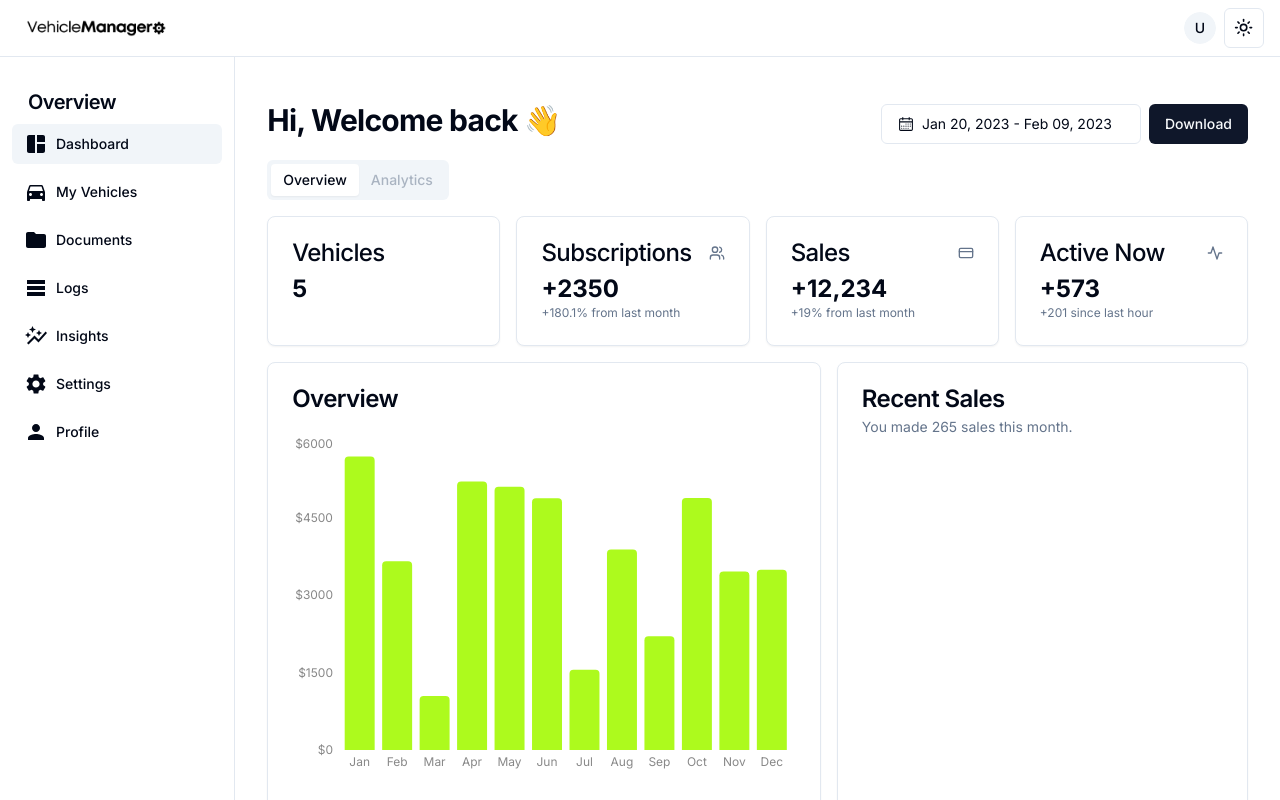
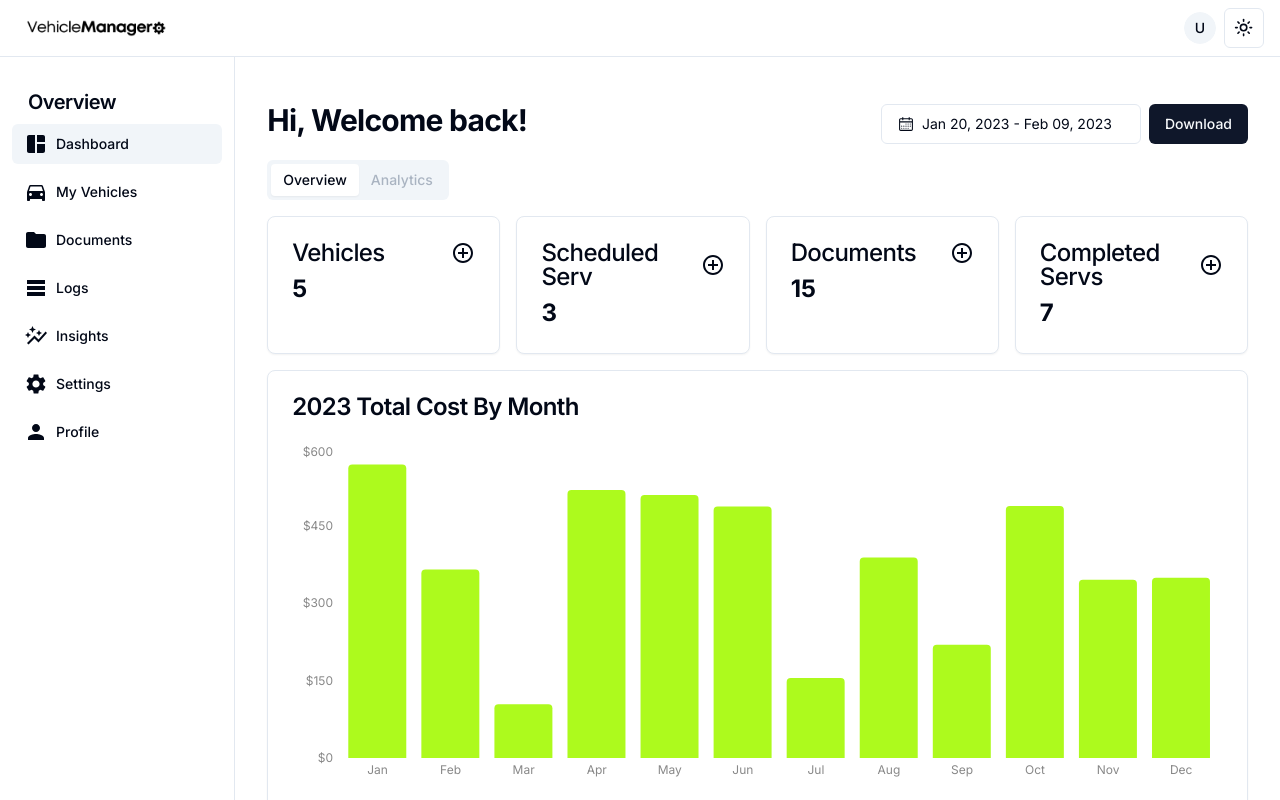
Before and after one commit to BSGWH/vm-frontend, a Next.js app: page /dashboard in a window 1280 px wide. Built offline with nearby package versions, Linux system fonts and the light colour scheme.

Commit message:
dashboard mainpage

```diff
--- a/src/app/dashboard/page.tsx
+++ b/src/app/dashboard/page.tsx
@@ -1,12 +1,11 @@
 
 import { CalendarDateRangePicker } from "@/components/dashboardComponents/date-range-picker";
 import { Overview } from "@/components/dashboardComponents/overview";
-// import { RecentSales } from "@/components/recent-sales";
+import { Reminder } from "@/components/ui/reminder";
 import { Button } from "@/components/ui/button";
 import {
   Card,
   CardContent,
-  CardDescription,
   CardHeader,
   CardTitle,
 } from "@/components/ui/card";
@@ -19,6 +18,7 @@ import {
   TooltipProvider,
   TooltipTrigger,
 } from "@/components/ui/tooltip"
+import { MessageBoard } from "@/components/ui/messageBoard";
 
 export default function page() {
   return (
@@ -26,7 +26,7 @@ export default function page() {
       <div className="flex-1 space-y-4 p-4 md:p-8 pt-6">
         <div className="flex items-center justify-between space-y-2">
           <h2 className="text-3xl font-bold tracking-tight">
-            Hi, Welcome back 👋
+            Hi, Welcome back!
           </h2>
           <div className="hidden md:flex items-center space-x-2">
             <CalendarDateRangePicker />
@@ -50,25 +50,13 @@ export default function page() {
                   <TooltipProvider>
                     <Tooltip>
                       <TooltipTrigger asChild>
+                        <AddCircleOutlineIcon />
                       </TooltipTrigger>
                       <TooltipContent>
-                        <p>Add to library</p>
+                        <p>Add a vehicle</p>
                       </TooltipContent>
                     </Tooltip>
                   </TooltipProvider>
-
-                  {/* <svg
-                    xmlns="http://www.w3.org/2000/svg"
-                    viewBox="0 0 24 24"
-                    fill="none"
-                    stroke="currentColor"
-                    strokeLinecap="round"
-                    strokeLinejoin="round"
-                    strokeWidth="2"
-                    className="h-4 w-4 text-muted-foreground"
-                  >
-                    <path d="M12 2v20M17 5H9.5a3.5 3.5 0 0 0 0 7h5a3.5 3.5 0 0 1 0 7H6" />
-                  </svg> */}
 
                 </CardHeader>
                 <CardContent>
@@ -78,101 +66,97 @@ export default function page() {
               <Card>
                 <CardHeader className="flex flex-row items-center justify-between space-y-0 pb-2">
                   <CardTitle className="text-m font-medium">
-                    Subscriptions
+                    Scheduled Serv
                   </CardTitle>
-                  <svg
-                    xmlns="http://www.w3.org/2000/svg"
-                    viewBox="0 0 24 24"
-                    fill="none"
-                    stroke="currentColor"
-                    strokeLinecap="round"
-                    strokeLinejoin="round"
-                    strokeWidth="2"
-                    className="h-4 w-4 text-muted-foreground"
-                  >
-                    <path d="M16 21v-2a4 4 0 0 0-4-4H6a4 4 0 0 0-4 4v2" />
-                    <circle cx="9" cy="7" r="4" />
-                    <path d="M22 21v-2a4 4 0 0 0-3-3.87M16 3.13a4 4 0 0 1 0 7.75" />
-                  </svg>
+
+                  <TooltipProvider>
+                    <Tooltip>
+                      <TooltipTrigger asChild>
+                      <AddCircleOutlineIcon />
+                      </TooltipTrigger>
+                      <TooltipContent>
+                        <p>Add a scheduled service</p>
+                      </TooltipContent>
+                    </Tooltip>
+                  </TooltipProvider>
                 </CardHeader>
                 <CardContent>
-                  <div className="text-2xl font-bold">+2350</div>
-                  <p className="text-xs text-muted-foreground">
-                    +180.1% from last month
-                  </p>
+                  <div className="text-2xl font-bold">3</div>
                 </CardContent>
               </Card>
+
               <Card>
                 <CardHeader className="flex flex-row items-center justify-between space-y-0 pb-2">
-                  <CardTitle className="text-m font-medium">Sales</CardTitle>
-                  <svg
-                    xmlns="http://www.w3.org/2000/svg"
-                    viewBox="0 0 24 24"
-                    fill="none"
-                    stroke="currentColor"
-                    strokeLinecap="round"
-                    strokeLinejoin="round"
-                    strokeWidth="2"
-                    className="h-4 w-4 text-muted-foreground"
-                  >
-                    <rect width="20" height="14" x="2" y="5" rx="2" />
-                    <path d="M2 10h20" />
-                  </svg>
+                  <CardTitle className="text-m font-medium">Documents</CardTitle>
+                 <TooltipProvider>
+                    <Tooltip>
+                      <TooltipTrigger asChild>
+                        <AddCircleOutlineIcon />
+                      </TooltipTrigger>
+                      <TooltipContent>
+                        <p>Add a document</p>
+                      </TooltipContent>
+                    </Tooltip>
+                  </TooltipProvider>
                 </CardHeader>
                 <CardContent>
-                  <div className="text-2xl font-bold">+12,234</div>
-                  <p className="text-xs text-muted-foreground">
-                    +19% from last month
-                  </p>
+                  <div className="text-2xl font-bold">15</div>
                 </CardContent>
               </Card>
               <Card>
                 <CardHeader className="flex flex-row items-center justify-between space-y-0 pb-2">
                   <CardTitle className="text-m font-medium">
-                    Active Now
+                    Completed Servs
                   </CardTitle>
-                  <svg
-                    xmlns="http://www.w3.org/2000/svg"
-                    viewBox="0 0 24 24"
-                    fill="none"
-                    stroke="currentColor"
-                    strokeLinecap="round"
-                    strokeLinejoin="round"
-                    strokeWidth="2"
-                    className="h-4 w-4 text-muted-foreground"
-                  >
-                    <path d="M22 12h-4l-3 9L9 3l-3 9H2" />
-                  </svg>
+                  <TooltipProvider>
+                    <Tooltip>
+                      <TooltipTrigger asChild>
+                        <AddCircleOutlineIcon />
+                      </TooltipTrigger>
+                      <TooltipContent>
+                        <p>Add a completed service</p>
+                      </TooltipContent>
+                    </Tooltip>
+                  </TooltipProvider>
                 </CardHeader>
                 <CardContent>
-                  <div className="text-2xl font-bold">+573</div>
-                  <p className="text-xs text-muted-foreground">
-                    +201 since last hour
-                  </p>
+                  <div className="text-2xl font-bold flex">7</div>
                 </CardContent>
               </Card>
             </div>
-            <div className="grid gap-4 grid-cols-1 md:grid-cols-2 lg:grid-cols-7">
-              <Card className="col-span-4">
+
+            <div className="grid gap-4 grid-cols-1 md:grid-cols-2 lg:grid-cols-9">
+              <Card className="col-span-9">
+                  <CardHeader>
+                    <CardTitle>2023 Total Cost By Month</CardTitle>
+                  </CardHeader>
+                  <CardContent className="pl-2">
+                    <Overview />
+                  </CardContent>
+                </Card>
+            </div>
+
+            <div className="grid gap-4 grid-cols-1 md:grid-cols-2 lg:grid-cols-2">
+            <Card className="w-full">
                 <CardHeader>
-                  <CardTitle>Overview</CardTitle>
+                  <CardTitle>Reminder</CardTitle>
                 </CardHeader>
-                <CardContent className="pl-2">
-                  <Overview />
+                <CardContent>
+                  <Reminder />
                 </CardContent>
               </Card>
-              <Card className="col-span-4 md:col-span-3">
+
+              <Card className="w-full">
                 <CardHeader>
-                  <CardTitle>Recent Sales</CardTitle>
-                  <CardDescription>
-                    You made 265 sales this month.
-                  </CardDescription>
+                 <CardTitle>Message Board</CardTitle>
                 </CardHeader>
                 <CardContent>
-                  {/* <RecentSales /> */}
+                  <MessageBoard />
                 </CardContent>
               </Card>
+
             </div>
+
           </TabsContent>
         </Tabs>
       </div>
--- a/src/components/dashboardComponents/overview.tsx
+++ b/src/components/dashboardComponents/overview.tsx
@@ -5,51 +5,51 @@ import { Bar, BarChart, ResponsiveContainer, XAxis, YAxis } from "recharts";
 const data = [
   {
     name: "Jan",
-    total: Math.floor(Math.random() * 5000) + 1000,
+    total: Math.floor(Math.random() * 500) + 100,
   },
   {
     name: "Feb",
-    total: Math.floor(Math.random() * 5000) + 1000,
+    total: Math.floor(Math.random() * 500) + 100,
   },
   {
     name: "Mar",
-    total: Math.floor(Math.random() * 5000) + 1000,
+    total: Math.floor(Math.random() * 500) + 100,
   },
   {
     name: "Apr",
-    total: Math.floor(Math.random() * 5000) + 1000,
+    total: Math.floor(Math.random() * 500) + 100,
   },
   {
     name: "May",
-    total: Math.floor(Math.random() * 5000) + 1000,
+    total: Math.floor(Math.random() * 500) + 100,
   },
   {
     name: "Jun",
-    total: Math.floor(Math.random() * 5000) + 1000,
+    total: Math.floor(Math.random() * 500) + 100,
   },
   {
     name: "Jul",
-    total: Math.floor(Math.random() * 5000) + 1000,
+    total: Math.floor(Math.random() * 500) + 100,
   },
   {
     name: "Aug",
-    total: Math.floor(Math.random() * 5000) + 1000,
+    total: Math.floor(Math.random() * 500) + 100,
   },
   {
     name: "Sep",
-    total: Math.floor(Math.random() * 5000) + 1000,
+    total: Math.floor(Math.random() * 500) + 100,
   },
   {
     name: "Oct",
-    total: Math.floor(Math.random() * 5000) + 1000,
+    total: Math.floor(Math.random() * 500) + 100,
   },
   {
     name: "Nov",
-    total: Math.floor(Math.random() * 5000) + 1000,
+    total: Math.floor(Math.random() * 500) + 100,
   },
   {
     name: "Dec",
-    total: Math.floor(Math.random() * 5000) + 1000,
+    total: Math.floor(Math.random() * 500) + 100,
   },
 ];
 
--- /dev/null
+++ b/src/components/ui/messageBoard.tsx
@@ -0,0 +1,65 @@
+
+import { Avatar, AvatarFallback } from "@/components/ui/avatar";
+
+export function MessageBoard() {
+  return (
+    <div className="space-y-8">
+
+      <div className="flex items-center">
+        <Avatar className="h-9 w-9">
+          <AvatarFallback>B</AvatarFallback>
+        </Avatar>
+        <div className="ml-4 space-y-1">
+          <p className="text-sm font-medium leading-none">BOSTON AUTO PARTNERS</p>
+          <p className="text-sm text-muted-foreground">
+          Thank you for choosing us!
+          </p>
+          <p className="text-xs text-muted-foreground">
+          3 minutes ago
+          </p>
+        </div>
+        <div className="ml-auto font-medium">
+            <button className="text-sm font-medium leading-none">Reply</button>
+        </div>
+      </div>
+
+      <div className="flex items-center">
+        <Avatar className="h-9 w-9">
+          <AvatarFallback>A</AvatarFallback>
+        </Avatar>
+        <div className="ml-4 space-y-1">
+          <p className="text-sm font-medium leading-none">ABC REPAIR SHOP</p>
+          <p className="text-sm text-muted-foreground">
+          Our next available time for tire rotation is 10:00 AM.
+          </p>
+          <p className="text-xs text-muted-foreground">
+          54 minutes ago
+          </p>
+        </div>
+
+        <div className="ml-auto font-medium">
+            <button className="text-sm font-medium leading-none">Reply</button>
+        </div>
+      </div>
+
+      <div className="flex items-center">
+        <Avatar className="h-9 w-9">
+          <AvatarFallback>B</AvatarFallback>
+        </Avatar>
+        <div className="ml-4 space-y-1">
+          <p className="text-sm font-medium leading-none">AUTO ZONE</p>
+          <p className="text-sm text-muted-foreground">
+          We're delighted to hear that you're impressed with the quality of our work!
+          </p>
+          <p className="text-xs text-muted-foreground">
+          3 hours ago
+          </p>
+        </div>
+        <div className="ml-auto font-medium">
+        <button className="text-sm font-medium leading-none">Reply</button>
+        </div>
+      </div>
+
+    </div>
+  );
+}
--- /dev/null
+++ b/src/components/ui/reminder.tsx
@@ -0,0 +1,85 @@
+
+import { Avatar, AvatarFallback } from "@/components/ui/avatar";
+
+export function Reminder() {
+  return (
+    <div className="space-y-8">
+
+      <div className="flex items-center">
+        <Avatar className="h-9 w-9">
+          <AvatarFallback>Ford</AvatarFallback>
+        </Avatar>
+        <div className="ml-4 space-y-1">
+          <p className="text-sm font-medium leading-none">Oil Change for Ford Explorer</p>
+          <p className="text-sm text-muted-foreground">
+          Auto Zone, Aurora Ave, Boston
+          </p>
+        </div>
+        <div className="ml-auto font-medium">
+            <p className="text-sm font-medium leading-none">Monday</p>
+            <p className="text-sm text-muted-foreground">9:30 am</p>
+        </div>
+      </div>
+
+      <div className="flex items-center">
+        <Avatar className="flex h-9 w-9 items-center justify-center space-y-0 border">
+          <AvatarFallback>Ford</AvatarFallback>
+        </Avatar>
+        <div className="ml-4 space-y-1">
+          <p className="text-sm font-medium leading-none">Brake Pad Replacement for Toyota Camry</p>
+          <p className="text-sm text-muted-foreground">Manny's Auto Repair, Main Street, Los Angeles</p>
+        </div>
+        <div className="ml-auto font-medium">
+            <p className="text-sm font-medium leading-none">Monday</p>
+            <p className="text-sm text-muted-foreground">11:00 am</p>
+        </div>
+      </div>
+
+      <div className="flex items-center">
+        <Avatar className="h-9 w-9">
+          <AvatarFallback>Ford</AvatarFallback>
+        </Avatar>
+        <div className="ml-4 space-y-1">
+          <p className="text-sm font-medium leading-none">Tire Rotation for Chevrolet Silverado</p>
+          <p className="text-sm text-muted-foreground">
+          Speedy Lube, Elm Street, Chicago
+          </p>
+        </div>
+        <div className="ml-auto font-medium">
+            <p className="text-sm font-medium leading-none">Monday</p>
+            <p className="text-sm text-muted-foreground">12:00 pm</p>
+        </div>
+      </div>
+
+      <div className="flex items-center">
+        <Avatar className="h-9 w-9">
+          <AvatarFallback>Ford</AvatarFallback>
+        </Avatar>
+        <div className="ml-4 space-y-1">
+          <p className="text-sm font-medium leading-none">Oil Change for Ford Explorer</p>
+          <p className="text-sm text-muted-foreground">
+          Auto Zone, Aurora Ave, Boston
+          </p>
+        </div>
+        <div className="ml-auto font-medium">
+            <p className="text-sm font-medium leading-none">Tuesday</p>
+            <p className="text-sm text-muted-foreground">11:00 am</p>
+        </div>
+      </div>
+
+      <div className="flex items-center">
+        <Avatar className="flex h-9 w-9 items-center justify-center space-y-0 border">
+          <AvatarFallback>Ford</AvatarFallback>
+        </Avatar>
+        <div className="ml-4 space-y-1">
+          <p className="text-sm font-medium leading-none">Brake Pad Replacement for Toyota Camry</p>
+          <p className="text-sm text-muted-foreground">Manny's Auto Repair, Main Street, Los Angeles</p>
+        </div>
+        <div className="ml-auto font-medium">
+            <p className="text-sm font-medium leading-none">Tuesday</p>
+            <p className="text-sm text-muted-foreground">11:00 am</p>
+        </div>
+      </div>
+    </div>
+  );
+}
```
